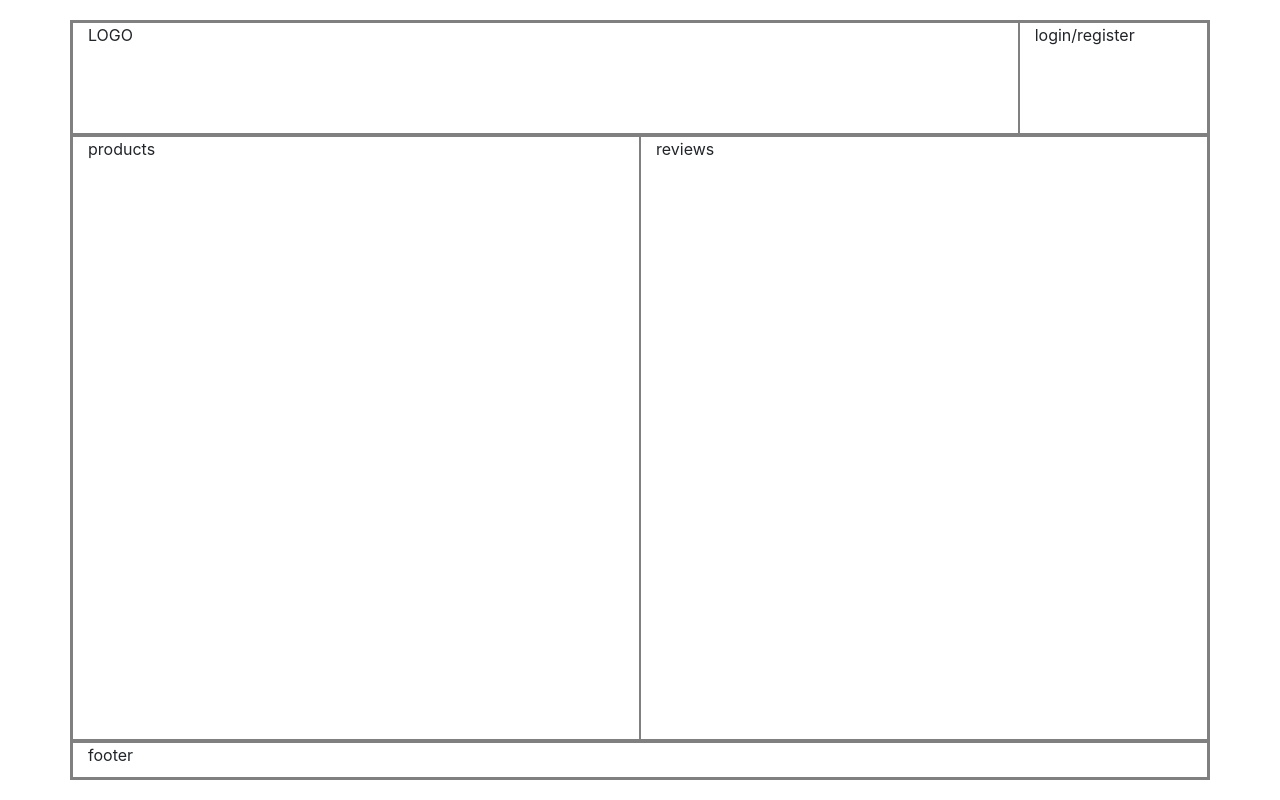
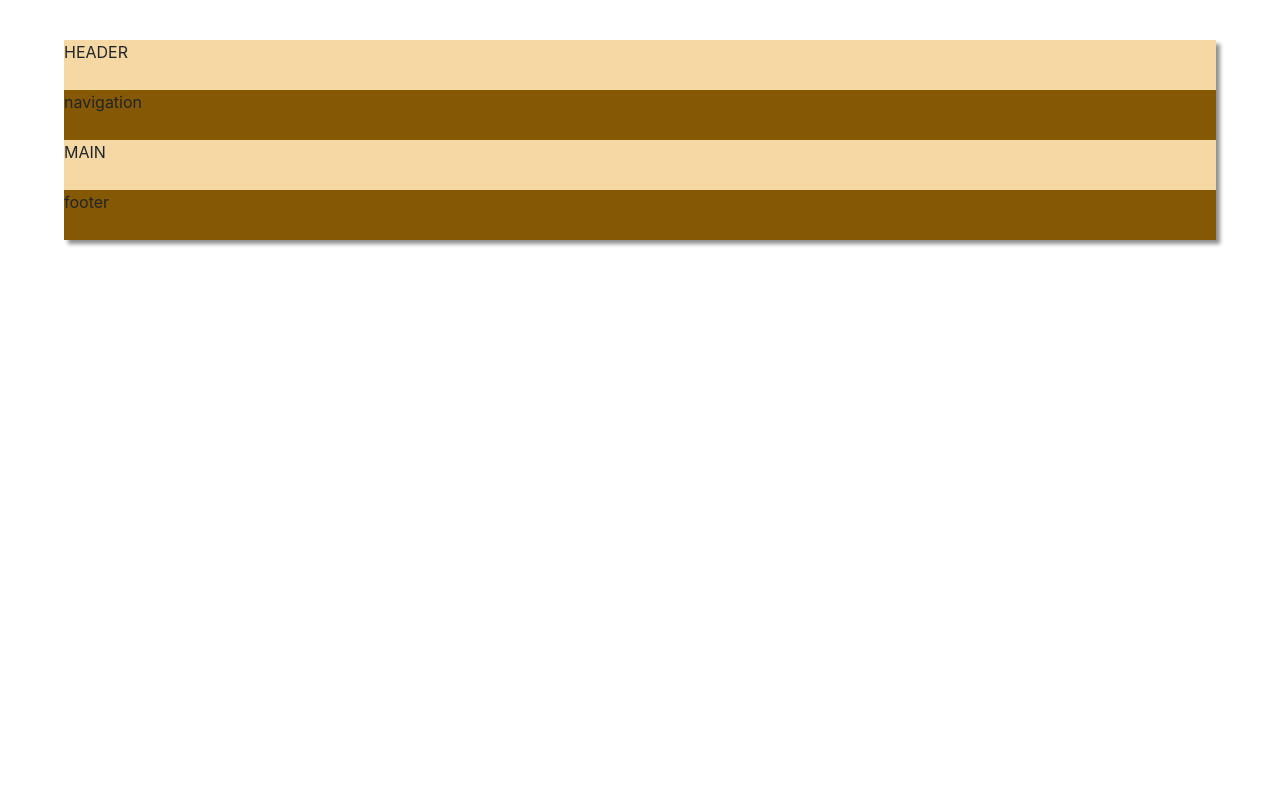
Before and after one commit to Azzazello1979/wsp, an Angular app: page /login in a window 1280 px wide. Built offline with nearby package versions, Linux system fonts and the light colour scheme.

Commit message:
styling with CSS grid

```diff
--- a/src/app/components/pages/login-page/login-page.component.css
+++ b/src/app/components/pages/login-page/login-page.component.css
@@ -1,16 +1,26 @@
-div {
-  border: 1px solid grey;
+.login-page-wrapper {
+  display: grid;
+  grid-template-columns: 1fr;
+  grid-auto-rows: minmax(50px, auto);
+  grid-template-areas:
+    "header"
+    "nav"
+    "main"
+    "footer";
 }
-.login-page-wrapper {
-  height: 95vh;
-  margin: 2.5vh auto;
+header {
+  grid-area: header;
+  background-color: var(--light-orange);
 }
-.login-page-toolbar {
-  height: 15%;
+nav {
+  grid-area: nav;
+  background-color: var(--dark-orange);
 }
-.login-page-main {
-  height: 80%;
+main {
+  grid-area: main;
+  background-color: var(--light-orange);
 }
-.login-page-footer {
-  height: 5%;
+footer {
+  grid-area: footer;
+  background-color: var(--dark-orange);
 }
--- a/src/app/components/pages/login-page/login-page.component.html
+++ b/src/app/components/pages/login-page/login-page.component.html
@@ -1,13 +1,6 @@
-<div class="container login-page-wrapper">
-  <div class="row login-page-toolbar">
-    <div class="col-12 col-sm-8 col-md-9 col-lg-10">LOGO</div>
-    <div class="col-0 col-sm-4 col-md-3 col-lg-2">login/register</div>
-  </div>
-  <div class="row login-page-main">
-    <div class="col-12 col-md-6">products</div>
-    <div class="col-0 col-md-6">reviews</div>
-  </div>
-  <div class="row login-page-footer">
-    <div class="col">footer</div>
-  </div>
+<div class="login-page-wrapper pageWrapper">
+  <header>HEADER</header>
+  <nav>navigation</nav>
+  <main>MAIN</main>
+  <footer>footer</footer>
 </div>
--- a/src/styles.css
+++ b/src/styles.css
@@ -3,4 +3,14 @@ body {
   margin: 0;
   padding: 0;
   overflow-x: hidden;
+  --dark-orange: rgb(133, 88, 4);
+  --light-orange: rgb(245, 216, 163);
 }
+
+.pageWrapper {
+  width: 90vw;
+  margin: 5vh auto;
+  -webkit-box-shadow: 4px 4px 4px 0px rgba(143, 143, 143, 1);
+  -moz-box-shadow: 4px 4px 4px 0px rgba(143, 143, 143, 1);
+  box-shadow: 4px 4px 4px 0px rgba(143, 143, 143, 1);
+}
```
Also changed, not shown: server-core/routeControllers/cartController.js (added), server-core/routeControllers/loginController.js (added), server-core/routeControllers/ordersController.js (added), server-core/routeControllers/paymentOptionsController.js (added), server-core/routeControllers/productsController.js (added), server-core/routeControllers/registerController.js (added), server-core/routeControllers/shippingOptionsController.js (added), server-core/routeControllers/wishListController.js (added), 1 other file (tests, documents, lock files or other folders).
